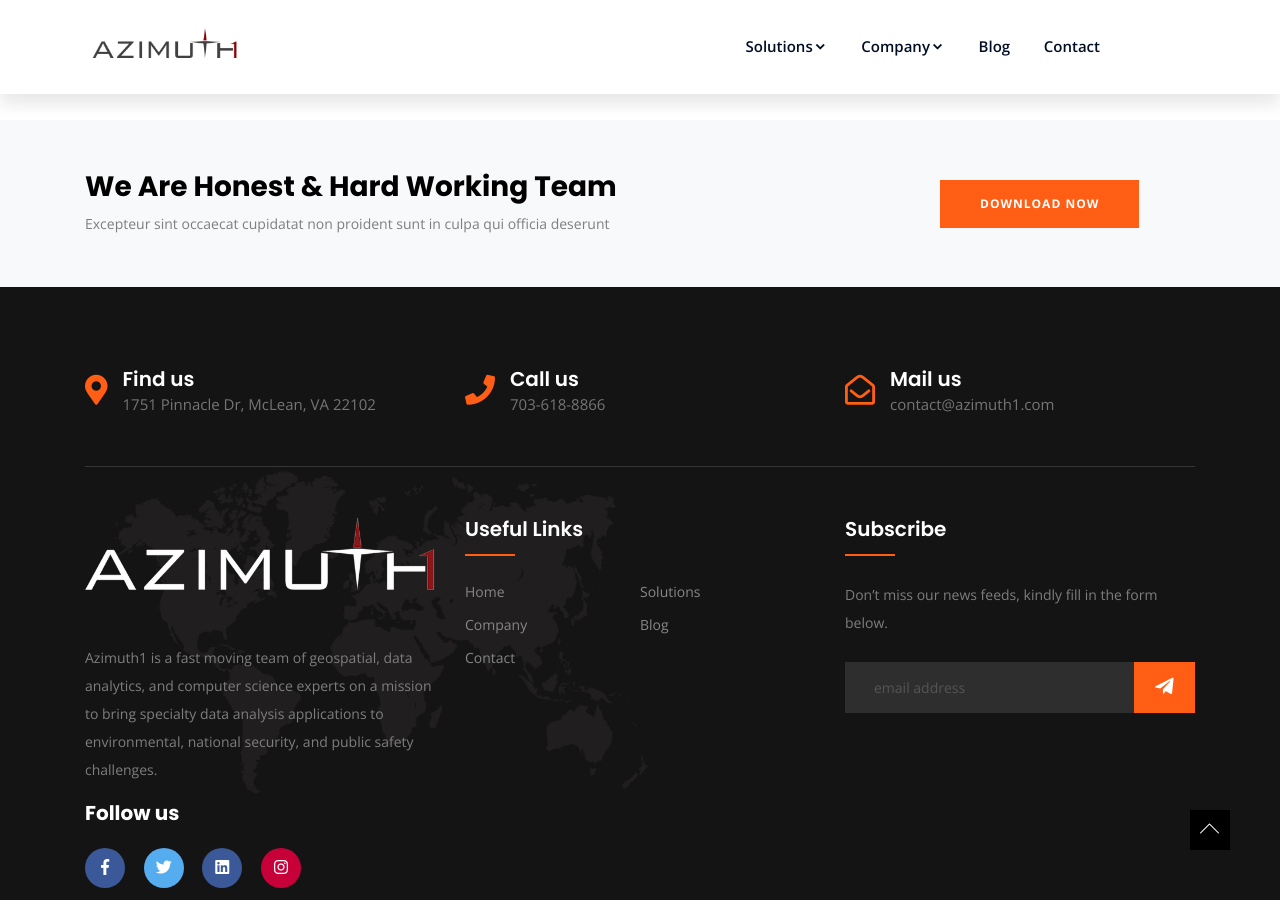
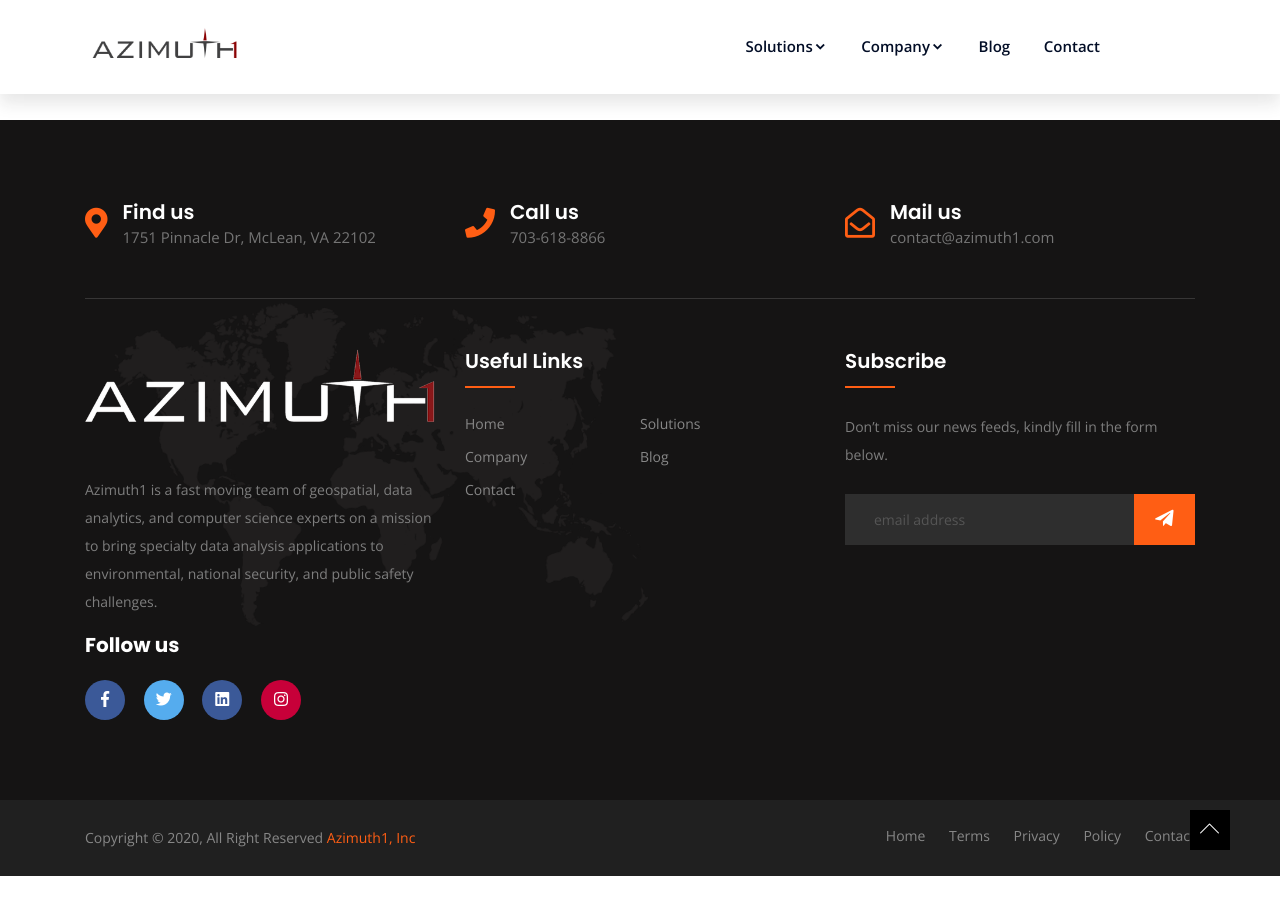
Before and after one commit to clairmclafferty/azimuth1-new-website, a Jekyll site: the page built from pages/natsec.html, in a window 1280 px wide and 900 px high, scrolled down 1046 px. Built offline with Jekyll 4.4.1, drawn with Linux system fonts in a browser that asks for light colours.

Commit message:
Add back the Team link.

```diff
--- a/_data/navigation.yml
+++ b/_data/navigation.yml
@@ -13,8 +13,8 @@
   submenu:
     - text: About
       url: /pages/about
-    #- text: Our Team
-    #  url: /pages/team
+    - text: Our Team
+      url: /pages/team
     - text: Careers
       url: /pages/careers
 - text: Blog
--- a/pages/natsec.html
+++ b/pages/natsec.html
@@ -54,21 +54,3 @@
         </div>
     </div>
 </section>
-<!-- services-cta -->
-<section class="services-cta grey-bg pt-50 pb-20">
-    <div class="container">
-        <div class="row align-items-center">
-            <div class="col-md-9 mb-30">
-                <div class="call-to-action">
-                    <h3>We Are Honest & Hard Working Team</h3>
-                    <p>Excepteur sint occaecat cupidatat non proident sunt in culpa qui officia deserunt</p>
-                </div>
-            </div>
-            <div class="col-md-3 mb-30">
-                <div class="call-to-action">
-                    <a href="#" class="btn">download now</a>
-                </div>
-            </div>
-        </div>
-    </div>
-</section>
```
